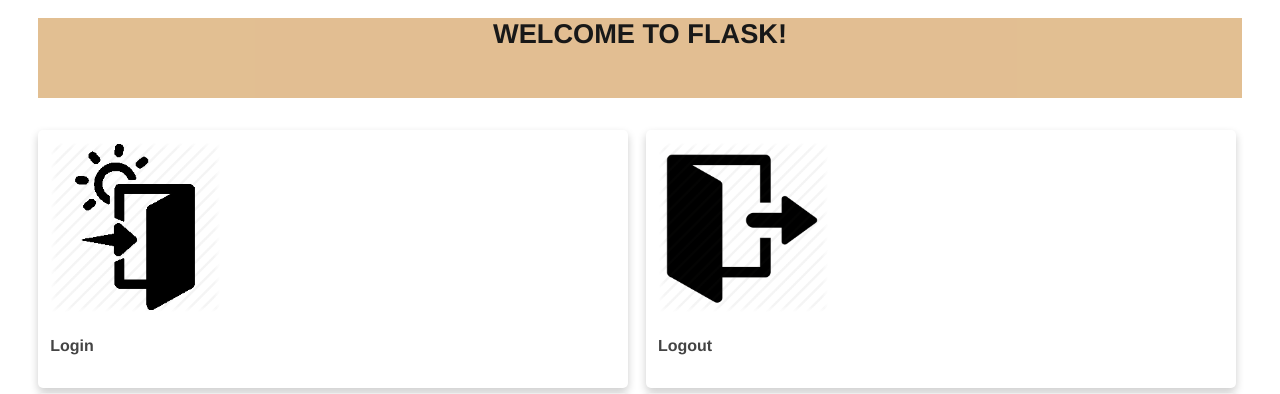
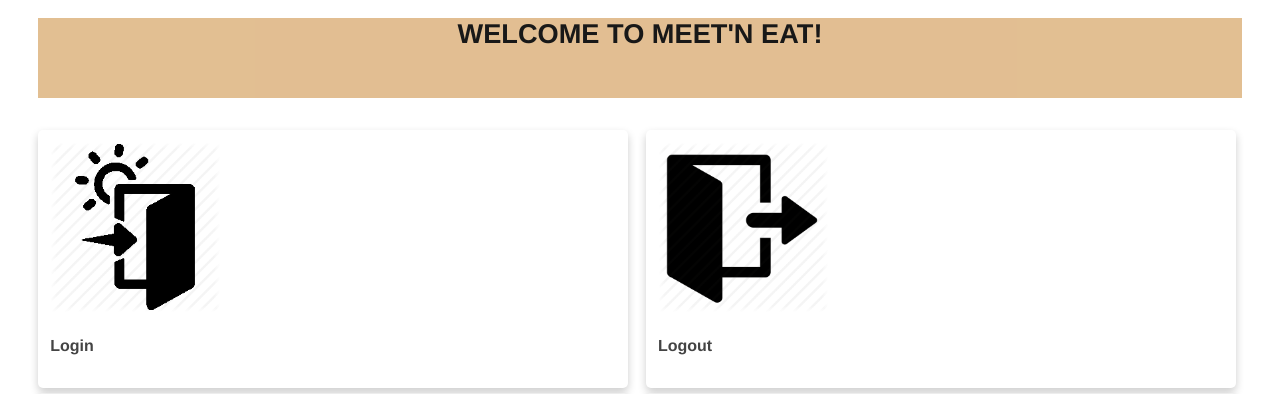
Before and after one commit to NaPiZip/Online-course-notes, a Flask app: page / in a window 1280 px wide. Shown: the top 394 px of the page. Run offline with Flask 2, Linux system fonts and the light colour scheme.

Commit message:
Changed caption of the app.

```diff
--- a/Designing_RESTful_APIs/Exercices/L5/templates/welcome.html
+++ b/Designing_RESTful_APIs/Exercices/L5/templates/welcome.html
@@ -2,12 +2,12 @@
 <html>
   <head>
     <meta name="viewport" content="width=device-width, initial-scale=1">
-    <title>Flask Intro</title>
+    <title>Meet'N eat</title>
     <link rel="stylesheet" type = "text/css" href="{{url_for('static',filename='css/main.css')}}">
   </head>
 
   <header>
-    <h1 class="logo">Welcome to Flask!</h1>
+    <h1 class="logo">Welcome to Meet'N eat!</h1>
 
   </header>
   <body>
```
